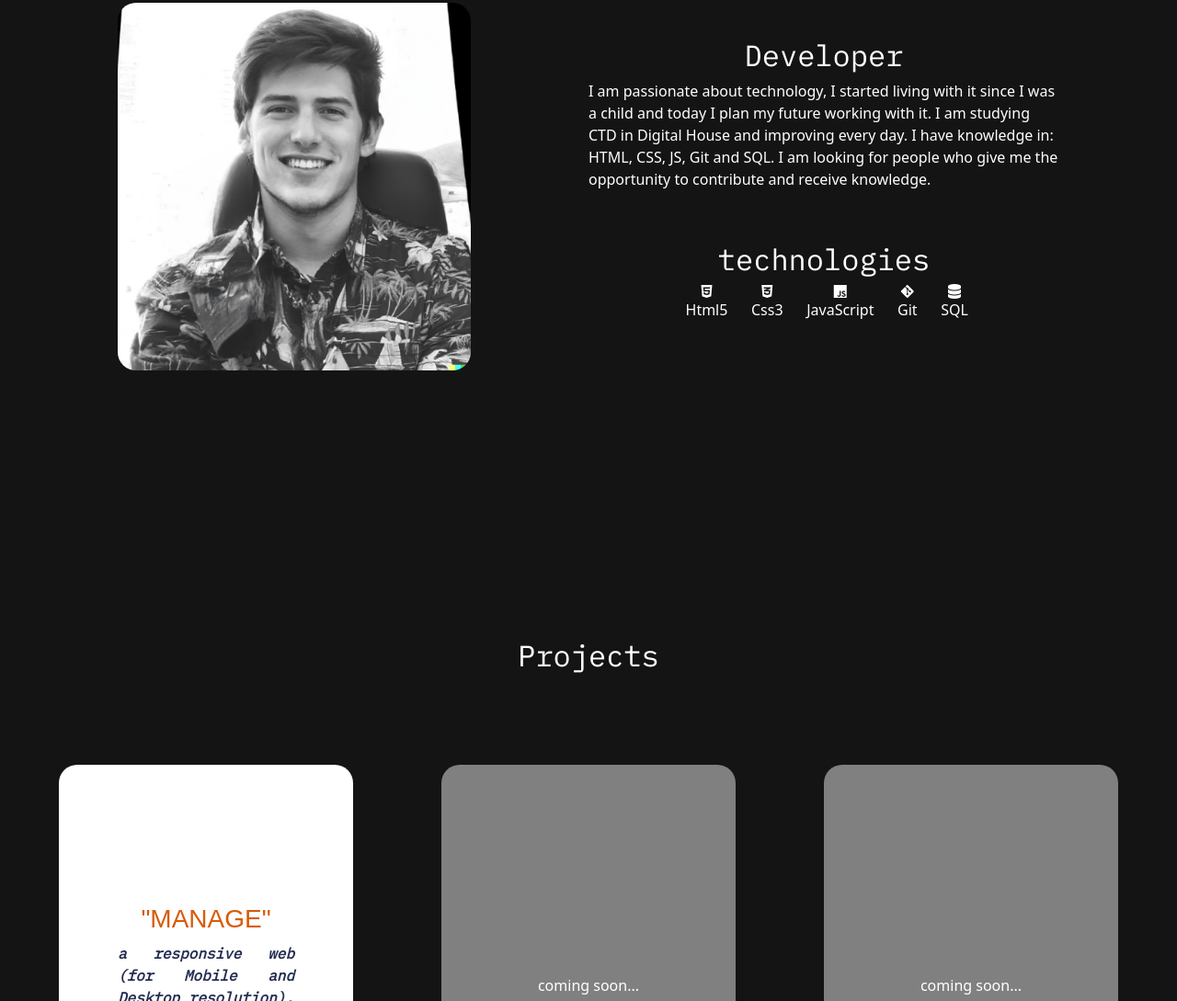
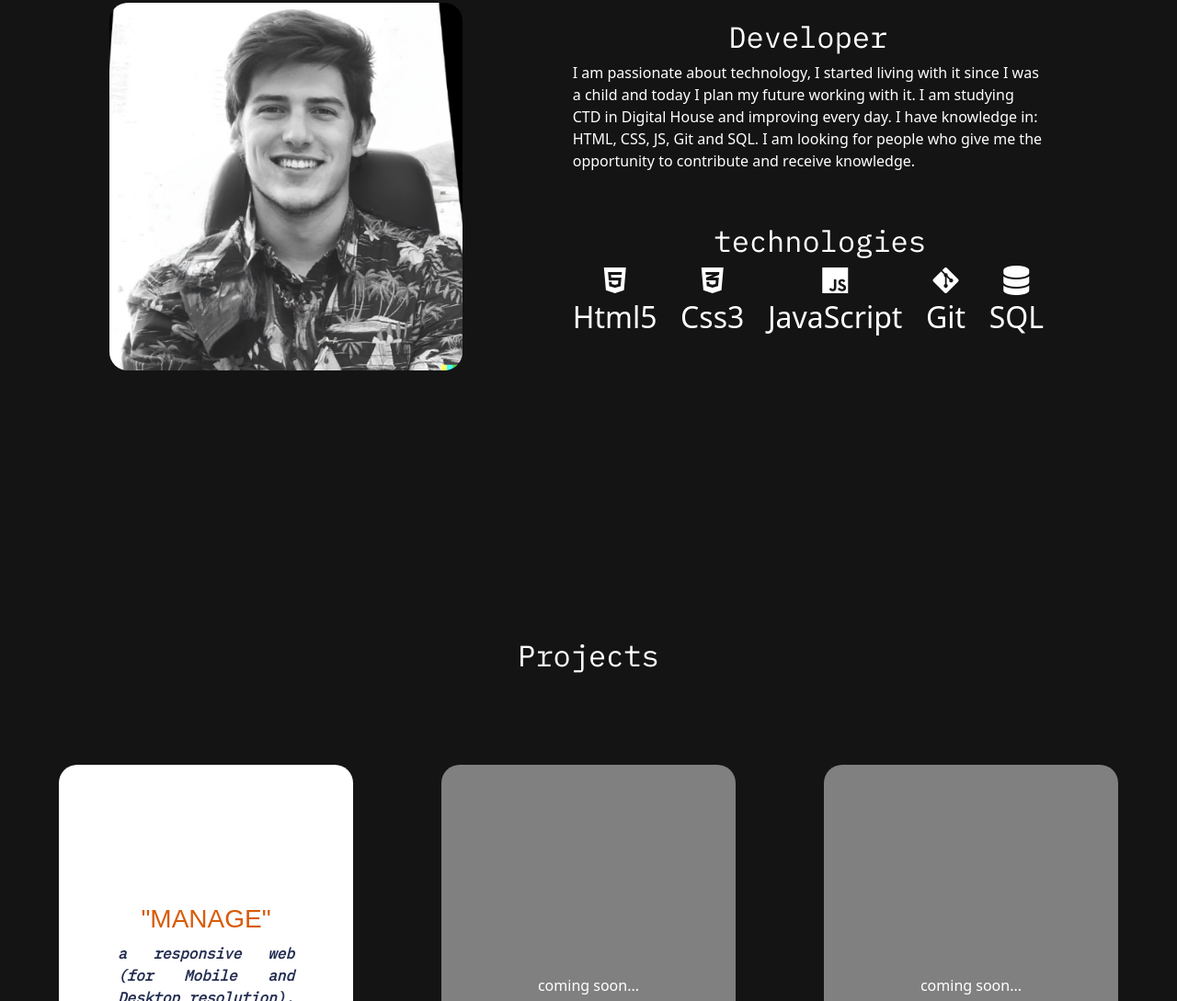
Before and after one commit to federicoras19/Sass-Portfolio, a website: page index.html in a window 1280 px wide. Shown: the part 997-2086 px from the top of the page at 92% size. Drawn offline with nearby package versions, Linux system fonts and the light colour scheme; files that its build step writes are made by us from their sources.

Commit message:
icon adjust 02

```diff
--- a/sass/main.scss
+++ b/sass/main.scss
@@ -398,11 +398,13 @@ body::-webkit-scrollbar-thumb {
                     display: flex;
                     align-items: center;
                     justify-content: center;
+                    padding: 0px;
                     li{
                         display: flex;
                         flex-direction: column;
                         align-items: center;
                         margin-right: 2vw;
+                        font-size: 32px;
                     }
                     .fa-html5:hover{
                         color: #f06529;
```
Also changed, not shown: css/style.css.
